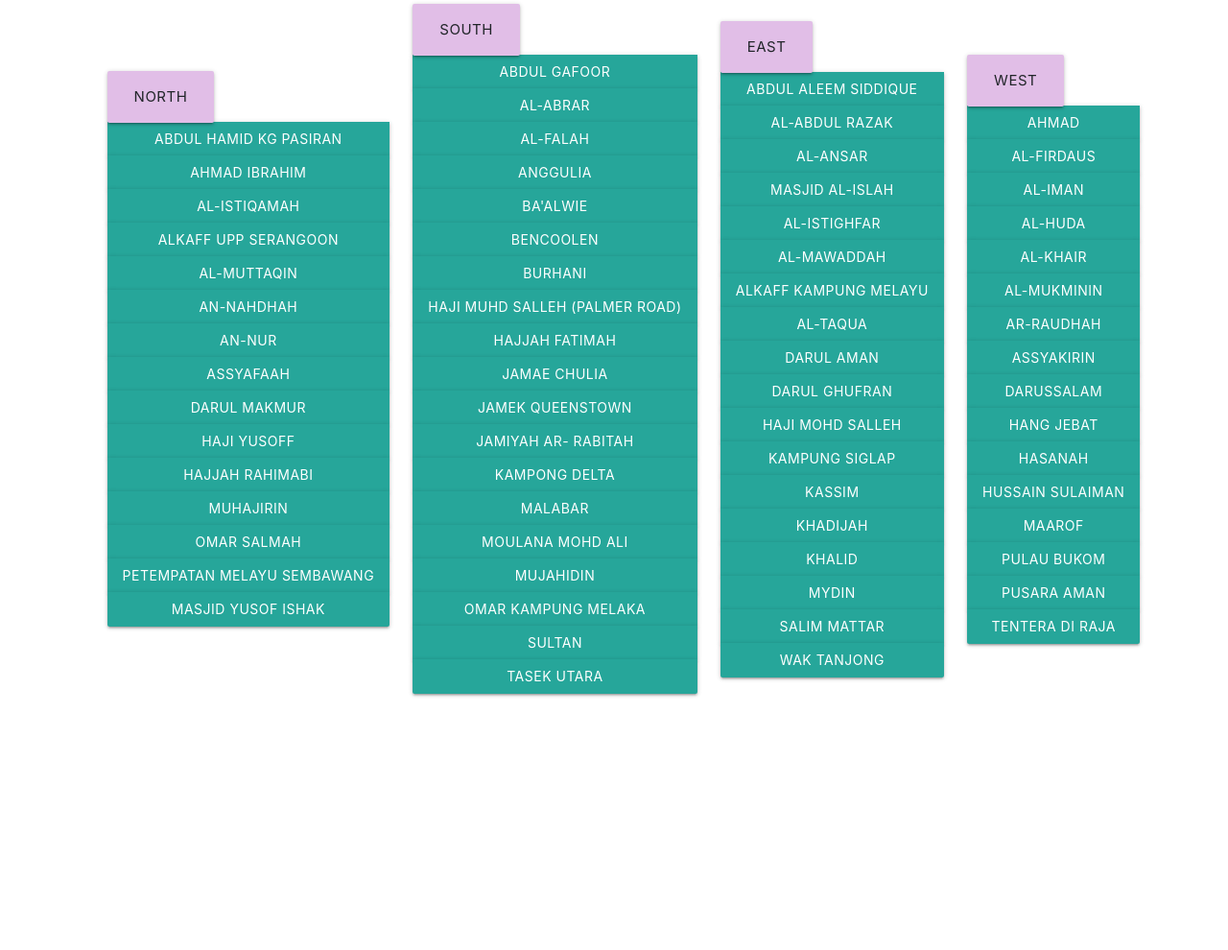
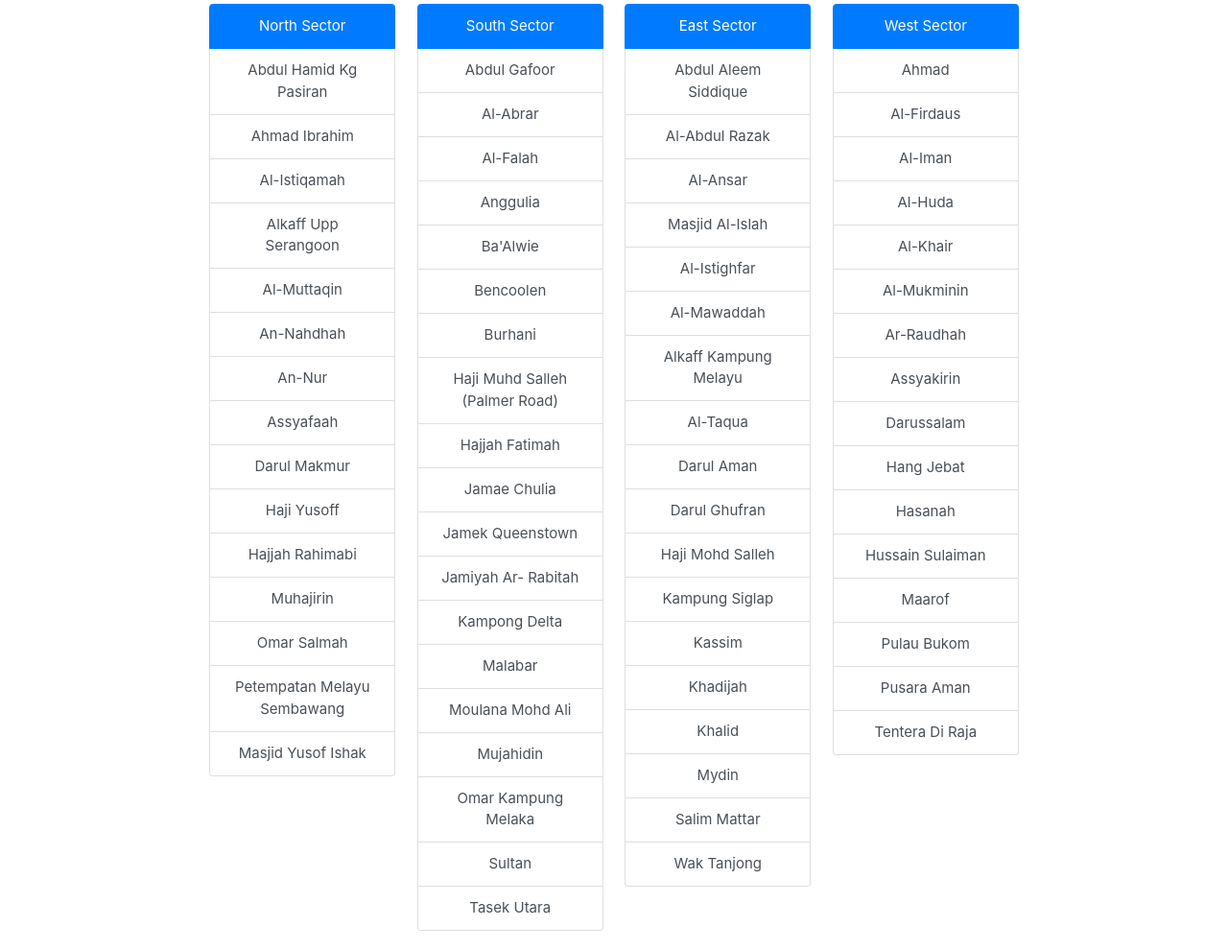
Before and after one commit to izzah1909/Holiday-App, a plain HTML site: page index.html in a window 1280 px wide. Shown: the part 3260-4250 px from the top of the page at 96% size. Before the commit the page ends 4003 px from the top, so only its background shows below. Drawn offline with nearby package versions, Linux system fonts and the light colour scheme.

Commit message:
Edited Mosque buttons

```diff
--- a/index.html
+++ b/index.html
@@ -49,7 +49,8 @@
 
         #khatam-calculator,
         #prayers,
-        #mosque-hop {
+        #mosque-hop,
+        #hadeeth {
             height: 100vh;
         }
 
@@ -163,88 +164,98 @@
             <a class="waves-effect waves-light btn-large purple lighten-4" href="#mosques">Find Mosques</a>
         </div>
     </div>
-    <div id="mosques" class="col text-center">
-        <div class="btn-group-vertical" role="group" aria-label="Basic example" id="mosque">
-            <a class="waves-effect waves-light btn-large purple lighten-4" id="buttons">North</a>
-            <button type="button" class="btn btn-secondary" onclick="printHamid()">Abdul Hamid Kg Pasiran</button>
-            <button type="button" class="btn btn-secondary" onclick="printIbrahim()">Ahmad Ibrahim</button>
-            <button type="button" class="btn btn-secondary" onclick="printIstiqamah()">Al-Istiqamah</button>
-            <button type="button" class="btn btn-secondary" onclick="printAlkaff()">Alkaff Upp Serangoon</button>
-            <button type="button" class="btn btn-secondary" onclick="printMuttaqin()">Al-Muttaqin</button>
-            <button type="button" class="btn btn-secondary" onclick="printNahdhah()">An-Nahdhah</button>
-            <button type="button" class="btn btn-secondary" onclick="printNur()">An-Nur</button>
-            <button type="button" class="btn btn-secondary" onclick="printAssyafaah()">Assyafaah</button>
-            <button type="button" class="btn btn-secondary" onclick="printMakmur()">Darul Makmur</button>
-            <button type="button" class="btn btn-secondary" onclick="printYusoff()">Haji Yusoff</button>
-            <button type="button" class="btn btn-secondary" onclick="printRahimabi()">Hajjah Rahimabi</button>
-            <button type="button" class="btn btn-secondary" onclick="printMuhajirin()">Muhajirin</button>
-            <button type="button" class="btn btn-secondary" onclick="printSalmah()">Omar Salmah</button>
-            <button type="button" class="btn btn-secondary" onclick="printSembawang()">Petempatan Melayu
-                Sembawang</button>
-            <button type="button" class="btn btn-secondary" onclick="printIshak()">Masjid Yusof Ishak</button>
+    <div id="mosques" class="container text-center">
+        <div class="row">
+            <div class="list-group col">
+                <a href="#" class="list-group-item list-group-item-action active">
+                    North Sector
+                </a>
+                <a href="#mosque-hop" class="list-group-item list-group-item-action" onclick="printHamid()">Abdul Hamid Kg Pasiran</a>
+                <a href="#mosque-hop" class="list-group-item list-group-item-action" onclick="printIbrahim()">Ahmad Ibrahim</a>
+                <a href="#mosque-hop" class="list-group-item list-group-item-action" onclick="printIstiqamah()">Al-Istiqamah</a>
+                <a href="#mosque-hop" class="list-group-item list-group-item-action" onclick="printAlkaff()">Alkaff Upp Serangoon</a>
+                <a href="#mosque-hop" class="list-group-item list-group-item-action" onclick="printMuttaqin()">Al-Muttaqin</a>
+                <a href="#mosque-hop" class="list-group-item list-group-item-action" onclick="printNahdhah()">An-Nahdhah</a>
+                <a href="#mosque-hop" class="list-group-item list-group-item-action" onclick="printNur()">An-Nur</a>
+                <a href="#mosque-hop" class="list-group-item list-group-item-action" onclick="printAssyafaah()">Assyafaah</a>
+                <a href="#mosque-hop" class="list-group-item list-group-item-action" onclick="printMakmur()">Darul Makmur</a>
+                <a href="#mosque-hop" class="list-group-item list-group-item-action" onclick="printYusoff()">Haji Yusoff</a>
+                <a href="#mosque-hop" class="list-group-item list-group-item-action" onclick="printRahimabi()">Hajjah Rahimabi</a>
+                <a href="#mosque-hop" class="list-group-item list-group-item-action" onclick="printMuhajirin()">Muhajirin</a>
+                <a href="#mosque-hop" class="list-group-item list-group-item-action" onclick="printSalmah()">Omar Salmah</a>
+                <a href="#mosque-hop" class="list-group-item list-group-item-action" onclick="printSembawang()">Petempatan Melayu
+                    Sembawang</a>
+                <a href="#mosque-hop" class="list-group-item list-group-item-action" onclick="printIshak()">Masjid Yusof Ishak</a>
+
             </div>
-        <div class="btn-group-vertical" role="group" aria-label="Basic example" id="mosque">
-            <a class="waves-effect waves-light btn-large purple lighten-4" id="buttons">South</a>
-            <button type="button" class="btn btn-secondary" onclick="printGafoor()">Abdul Gafoor</button>
-            <button type="button" class="btn btn-secondary" onclick="printAbrar()">Al-Abrar</button>
-            <button type="button" class="btn btn-secondary" onclick="printFalah()">Al-Falah</button>
-            <button type="button" class="btn btn-secondary" onclick="printAnggulia()">Anggulia</button>
-            <button type="button" class="btn btn-secondary" onclick="printBaalwie()">Ba'Alwie</button>
-            <button type="button" class="btn btn-secondary" onclick="printBencoolen()">Bencoolen</button>
-            <button type="button" class="btn btn-secondary" onclick="printaBurhani()">Burhani</button>
-            <button type="button" class="btn btn-secondary" onclick="printSalleh()">Haji Muhd Salleh (Palmer
-                Road)</button>
-            <button type="button" class="btn btn-secondary" onclick="printFatimah()">Hajjah Fatimah</button>
-            <button type="button" class="btn btn-secondary" onclick="printJamae()">Jamae Chulia</button>
-            <button type="button" class="btn btn-secondary" onclick="printQueenstown()">Jamek Queenstown</button>
-            <button type="button" class="btn btn-secondary" onclick="printJamiyah()">Jamiyah Ar- Rabitah</button>
-            <button type="button" class="btn btn-secondary" onclick="printDelta()">Kampong Delta</button>
-            <button type="button" class="btn btn-secondary" onclick="printMalabar()">Malabar</button>
-            <button type="button" class="btn btn-secondary" onclick="printMoulana()">Moulana Mohd Ali</button>
-            <button type="button" class="btn btn-secondary" onclick="printMujahidin()">Mujahidin</button>
-            <button type="button" class="btn btn-secondary" onclick="printMelaka()">Omar Kampung Melaka</button>
-            <button type="button" class="btn btn-secondary" onclick="printSultan()">Sultan</button>
-            <button type="button" class="btn btn-secondary" onclick="printTasek()">Tasek Utara</button>
+            <div class="list-group col">
+                <a href="#" class="list-group-item list-group-item-action active">
+                    South Sector
+                </a>
+                <a href="#mosque-hop" class="list-group-item list-group-item-action" onclick="printGafoor()">Abdul Gafoor</a>
+                <a href="#mosque-hop" class="list-group-item list-group-item-action" onclick="printAbrar()">Al-Abrar</a>
+                <a href="#mosque-hop" class="list-group-item list-group-item-action" onclick="printFalah()">Al-Falah</a>
+                <a href="#mosque-hop" class="list-group-item list-group-item-action"  onclick="printAnggulia()">Anggulia</a>
+                <a href="#mosque-hop" class="list-group-item list-group-item-action" onclick="printBaalwie()">Ba'Alwie</a>
+                <a href="#mosque-hop" class="list-group-item list-group-item-action" onclick="printBencoolen()">Bencoolen</a>
+                <a href="#mosque-hop" class="list-group-item list-group-item-action" onclick="printaBurhani()">Burhani</a>
+                <a href="#mosque-hop" class="list-group-item list-group-item-action" onclick="printSalleh()">Haji Muhd Salleh (Palmer Road)</a>
+                <a href="#mosque-hop" class="list-group-item list-group-item-action" onclick="printFatimah()">Hajjah Fatimah</a>
+                <a href="#mosque-hop" class="list-group-item list-group-item-action" onclick="printJamae()">Jamae Chulia</a>
+                <a href="#mosque-hop" class="list-group-item list-group-item-action" onclick="printQueenstown()">Jamek Queenstown</a>
+                <a href="#mosque-hop" class="list-group-item list-group-item-action" onclick="printJamiyah()">Jamiyah Ar- Rabitah</a>
+                <a href="#mosque-hop" class="list-group-item list-group-item-action" onclick="printDelta()">Kampong Delta</a>
+                <a href="#mosque-hop" class="list-group-item list-group-item-action" onclick="printMalabar()">Malabar</a>
+                <a href="#mosque-hop" class="list-group-item list-group-item-action" onclick="printMoulana()">Moulana Mohd Ali</a>
+                <a href="#mosque-hop" class="list-group-item list-group-item-action" onclick="printMujahidin()">Mujahidin</a>
+                <a href="#mosque-hop" class="list-group-item list-group-item-action" onclick="printMelaka()">Omar Kampung Melaka</a>
+                <a href="#mosque-hop" class="list-group-item list-group-item-action" onclick="printSultan()">Sultan</a>
+                <a href="#mosque-hop" class="list-group-item list-group-item-action" onclick="printTasek()">Tasek Utara</a>
             </div>
-        <div class="btn-group-vertical" role="group" aria-label="Basic example" id="mosque">
-            <a class="waves-effect waves-light btn-large purple lighten-4" id="buttons">East</a>
-            <button type="button" class="btn btn-secondary" onclick="printAleem()">Abdul Aleem Siddique</button>
-            <button type="button" class="btn btn-secondary" onclick="printRazak()">Al-Abdul Razak</button>
-            <button type="button" class="btn btn-secondary" onclick="printAnsar()">Al-Ansar</button>
-            <button type="button" class="btn btn-secondary" onclick="printIslah()">Masjid Al-Islah</button>
-            <button type="button" class="btn btn-secondary" onclick="printIstighfar()">Al-Istighfar</button>
-            <button type="button" class="btn btn-secondary" onclick="printMawaddah()">Al-Mawaddah</button>
-            <button type="button" class="btn btn-secondary" onclick="printMelayu()">Alkaff Kampung Melayu</button>
-            <button type="button" class="btn btn-secondary" onclick="printTaqua()">Al-Taqua</button>
-            <button type="button" class="btn btn-secondary" onclick="printAman()">Darul Aman</button>
-            <button type="button" class="btn btn-secondary" onclick="printGhufran()">Darul Ghufran</button>
-            <button type="button" class="btn btn-secondary" onclick="printMohd()">Haji Mohd Salleh</button>
-            <button type="button" class="btn btn-secondary" onclick="printSiglap()">Kampung Siglap</button>
-            <button type="button" class="btn btn-secondary" onclick="printKassim()">Kassim</button>
-            <button type="button" class="btn btn-secondary" onclick="printKhadijah()">Khadijah</button>
-            <button type="button" class="btn btn-secondary" onclick="printKhalid()">Khalid</button>
-            <button type="button" class="btn btn-secondary" onclick="printMydin()">Mydin</button>
-            <button type="button" class="btn btn-secondary" onclick="printMattar()">Salim Mattar</button>
-            <button type="button" class="btn btn-secondary" onclick="printWktg()">Wak Tanjong</button>
+            <div class="list-group col">
+                    <a href="#" class="list-group-item list-group-item-action active">
+                        East Sector
+                    </a>
+                    <a href="#mosque-hop" class="list-group-item list-group-item-action" onclick="printAleem()">Abdul Aleem Siddique</a>
+                    <a href="#mosque-hop" class="list-group-item list-group-item-action" onclick="printRazak()">Al-Abdul Razak</a>
+                    <a href="#mosque-hop" class="list-group-item list-group-item-action" onclick="printAnsar()">Al-Ansar</a>
+                    <a href="#mosque-hop" class="list-group-item list-group-item-action"  onclick="printIslah()">Masjid Al-Islah</a>
+                    <a href="#mosque-hop" class="list-group-item list-group-item-action"onclick="printIstighfar()">Al-Istighfar</a>
+                    <a href="#mosque-hop" class="list-group-item list-group-item-action" onclick="printMawaddah()">Al-Mawaddah</a>
+                    <a href="#mosque-hop" class="list-group-item list-group-item-action" onclick="printMelayu()">Alkaff Kampung Melayu</a>
+                    <a href="#mosque-hop" class="list-group-item list-group-item-action" onclick="printTaqua()">Al-Taqua</a>
+                    <a href="#mosque-hop" class="list-group-item list-group-item-action" onclick="printAman()">Darul Aman</a>
+                    <a href="#mosque-hop" class="list-group-item list-group-item-action" onclick="printGhufran()">Darul Ghufran</a>
+                    <a href="#mosque-hop" class="list-group-item list-group-item-action"onclick="printMohd()">Haji Mohd Salleh</a>
+                    <a href="#mosque-hop" class="list-group-item list-group-item-action" onclick="printSiglap()">Kampung Siglap</a>
+                    <a href="#mosque-hop" class="list-group-item list-group-item-action" onclick="printKassim()">Kassim</a>
+                    <a href="#mosque-hop" class="list-group-item list-group-item-action"  onclick="printKhadijah()">Khadijah</a>
+                    <a href="#mosque-hop" class="list-group-item list-group-item-action" onclick="printKhalid()">Khalid</a>
+                    <a href="#mosque-hop" class="list-group-item list-group-item-action" onclick="printMydin()">Mydin</a>
+                    <a href="#mosque-hop" class="list-group-item list-group-item-action" onclick="printMattar()">Salim Mattar</a>
+                    <a href="#mosque-hop" class="list-group-item list-group-item-action" onclick="printWktg()">Wak Tanjong</a>
                 </div>
-        <div class="btn-group-vertical" role="group" aria-label="Basic example" id="mosque">
-            <a class="waves-effect waves-light btn-large purple lighten-4" id="buttons">West</a>
-            <button type="button" class="btn btn-secondary" onclick="printAhmad()">Ahmad</button>
-            <button type="button" class="btn btn-secondary" onclick="printFirdaus()">Al-Firdaus</button>
-            <button type="button" class="btn btn-secondary" onclick="printIman()">Al-Iman</button>
-            <button type="button" class="btn btn-secondary" onclick="printHuda()">Al-Huda</button>
-            <button type="button" class="btn btn-secondary" onclick="printKhair()">Al-Khair</button>
-            <button type="button" class="btn btn-secondary" onclick="printMukminin()">Al-Mukminin</button>
-            <button type="button" class="btn btn-secondary" onclick="printRaudhah()">Ar-Raudhah</button>
-            <button type="button" class="btn btn-secondary" onclick="printAssyakirin()">Assyakirin</button>
-            <button type="button" class="btn btn-secondary" onclick="printDarussalam()">Darussalam</button>
-            <button type="button" class="btn btn-secondary" onclick="printJebat()">Hang Jebat</button>
-            <button type="button" class="btn btn-secondary" onclick="printHasanah()">Hasanah</button>
-            <button type="button" class="btn btn-secondary" onclick="printHussain()">Hussain Sulaiman</button>
-            <button type="button" class="btn btn-secondary" onclick="printMaarof()">Maarof</button>
-            <button type="button" class="btn btn-secondary" onclick="printBukom()">Pulau Bukom</button>
-            <button type="button" class="btn btn-secondary" onclick="printPusara()">Pusara Aman</button>
-            <button type="button" class="btn btn-secondary" onclick="printTentera()">Tentera Di Raja</button>
+                <div class="list-group col">
+                        <a href="#" class="list-group-item list-group-item-action active">
+                            West Sector
+                        </a>
+                        <a href="#mosque-hop" class="list-group-item list-group-item-action" onclick="printAhmad()">Ahmad</a>
+                        <a href="#mosque-hop" class="list-group-item list-group-item-action" onclick="printFirdaus()">Al-Firdaus</a>
+                        <a href="#mosque-hop" class="list-group-item list-group-item-action" onclick="printIman()">Al-Iman</a>
+                        <a href="#mosque-hop" class="list-group-item list-group-item-action" onclick="printHuda()">Al-Huda</a>
+                        <a href="#mosque-hop" class="list-group-item list-group-item-action" onclick="printKhair()">Al-Khair </a>
+                        <a href="#mosque-hop" class="list-group-item list-group-item-action" onclick="printMukminin()">Al-Mukminin</a>
+                        <a href="#mosque-hop" class="list-group-item list-group-item-action" onclick="printRaudhah()">Ar-Raudhah</a>
+                        <a href="#mosque-hop" class="list-group-item list-group-item-action" onclick="printAssyakirin()">Assyakirin</a>
+                        <a href="#mosque-hop" class="list-group-item list-group-item-action" onclick="printDarussalam()">Darussalam</a>
+                        <a href="#mosque-hop" class="list-group-item list-group-item-action"  onclick="printJebat()">Hang Jebat</a>
+                        <a href="#mosque-hop" class="list-group-item list-group-item-action" onclick="printHasanah()">Hasanah</a>
+                        <a href="#mosque-hop" class="list-group-item list-group-item-action" onclick="printHussain()">Hussain Sulaiman</a>
+                        <a href="#mosque-hop" class="list-group-item list-group-item-action" onclick="printMaarof()">Maarof</a>
+                        <a href="#mosque-hop" class="list-group-item list-group-item-action"  onclick="printBukom()">Pulau Bukom</a>
+                        <a href="#mosque-hop" class="list-group-item list-group-item-action" onclick="printPusara()">Pusara Aman</a>
+                        <a href="#mosque-hop" class="list-group-item list-group-item-action" onclick="printTentera()">Tentera Di Raja</a>
+                </div>
             </div>
 
             <script src="izzah.js">
```
Also changed, not shown: izzah.js (line endings or trailing spaces). Lines whose indentation alone changed are shown as unchanged.
